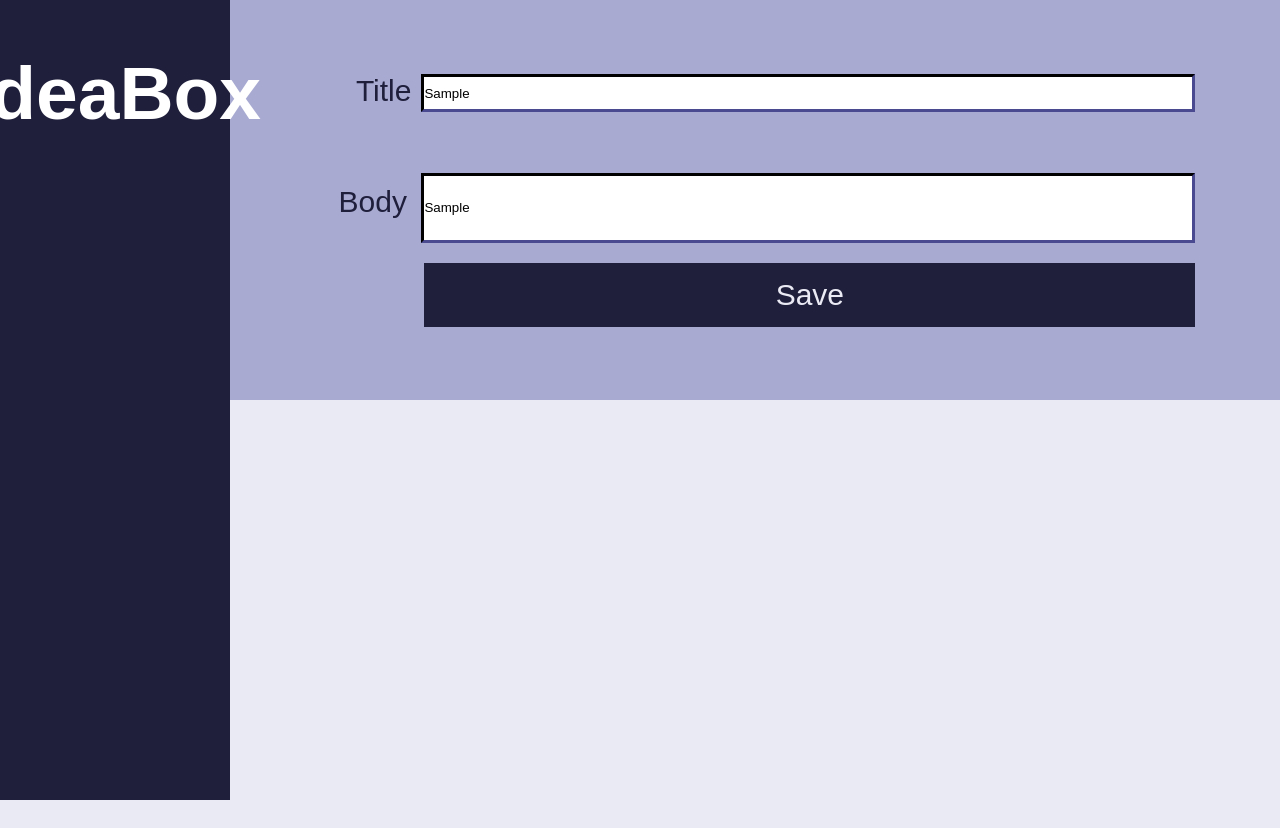
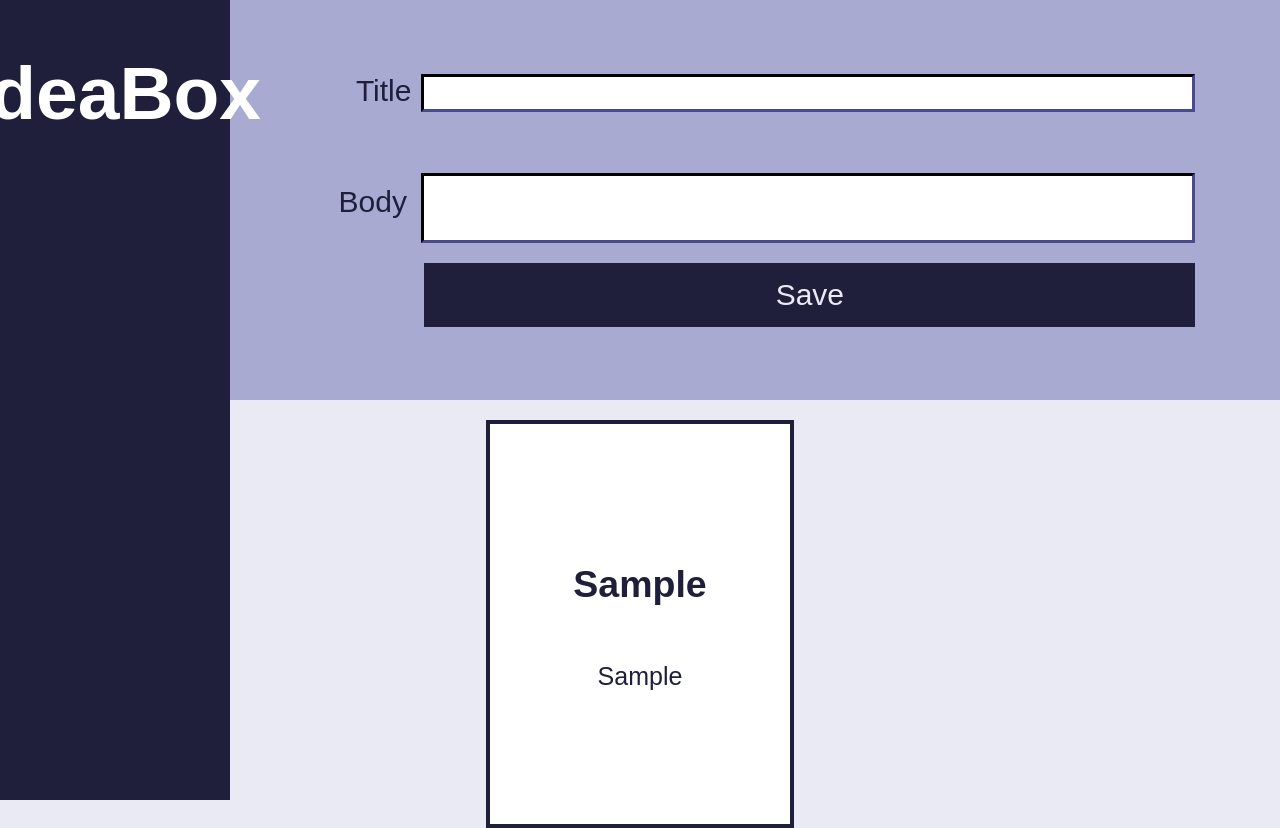
Before and after one commit to DRIF7ER/ideaBox, a plain HTML site: page index.html in a window 1280 px wide. Both pictures are taken after typing "Sample", "Sample" into the empty fields and a click on the button "Save". Before the commit the page ends 800 px from the top, so only its background shows below. Drawn offline with Linux system fonts and the light colour scheme.

Commit message:
JS, CSS and HTML functionality to display upon Save
Co-authored-by: Reese <reesegreen2014@me.com>
Co-authored-by: Charles <charlesbanks238@gmail.com>
Co-authored-by: Kevin <km.nelson@outlook.com>

```diff
--- a/main.js
+++ b/main.js
@@ -5,6 +5,7 @@ var ideas = [];
 var saveButton = document.querySelector('.save_button')
 var titleInput = document.querySelector('input[name="title"]')
 var bodyInput = document.querySelector('input[name="body"]')
+var ideasContainer = document.querySelector('.emptyBox')
 
 
 //~~~~~~~eventListeners go here~~~~~~~//
@@ -22,4 +23,14 @@ function saveIdea(){
   };
   ideas.push(newIdea);
   console.log(newIdea);
+
+var ideaCard = document.createElement('div')
+ideaCard.className = 'idea-card'
+ideaCard.innerHTML = `
+    <h2>${newIdea.title}</h3>
+    <p>${newIdea.body}</p>`;
+ideasContainer.appendChild(ideaCard);
+
+titleInput.value = '';
+bodyInput.value = '';
 }
--- a/styles.css
+++ b/styles.css
@@ -45,6 +45,8 @@ h1 {
     display: flex;
     height: 50vh;
     width: 100%;
+    display: grid inline-grid;
+    justify-content: center;
 }
 
 .spanSave {
@@ -103,3 +105,21 @@ h1 {
     font-size: 30px;
     padding-right: 10px;
 }
+
+.idea-card {
+    display: flex;
+    flex-direction: column;
+    justify-content: center;
+    align-items: center;
+    border: 4px solid #1F1F3C;
+    height: 400px;
+    width: 300px;
+    background-color: #FFFFFF;
+    color: #1F1F3C;
+    font-size: 25px;
+    margin: 20px;
+    grid-column-start: 1;
+    grid-column-end: span col4-start;
+    grid-row-start: 2;
+    grid-row-end: span 2;
+}
```
Also changed, not shown: index.html (+3 -3 lines).
